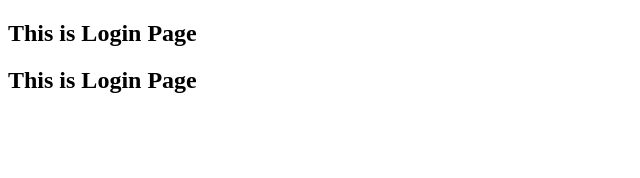
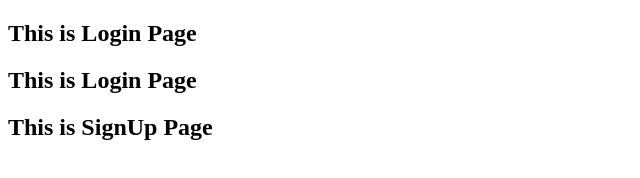
Before and after one commit to YadneshAhirrao/Sample-repo, a plain HTML site: page Codes/index.html in a window 1280 px wide. Shown: the whole page, without its empty margins (0-640 px from the left). Drawn offline with Linux system fonts and the light colour scheme.

Commit message:
Signup Added

```diff
--- a/Codes/index.html
+++ b/Codes/index.html
@@ -8,5 +8,6 @@
 <body>
     <h2>This is Login Page</h2>
     <h2>This is Login Page</h2>
+    <h2>This is SignUp Page</h2>
 </body>
 </html>
```
